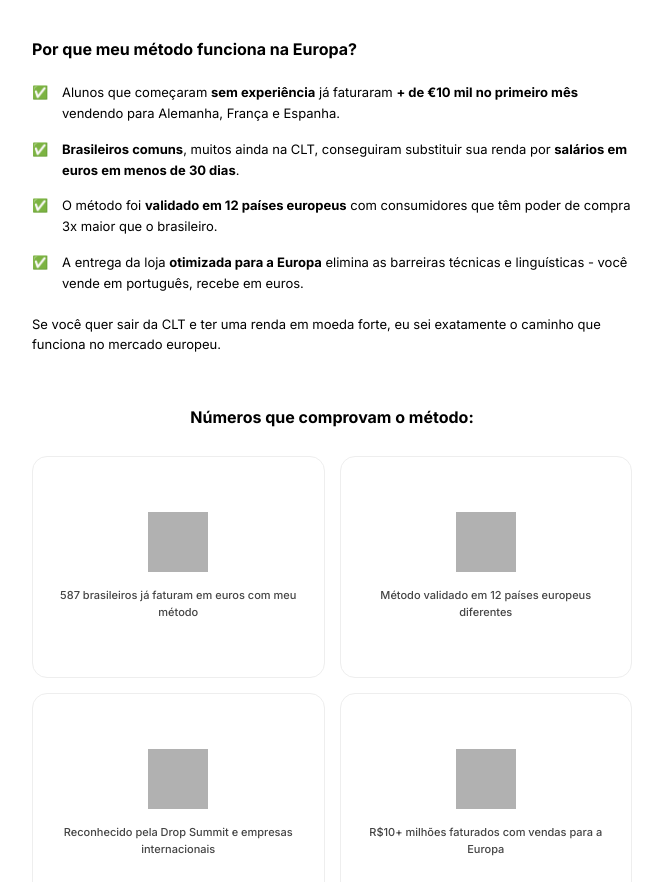
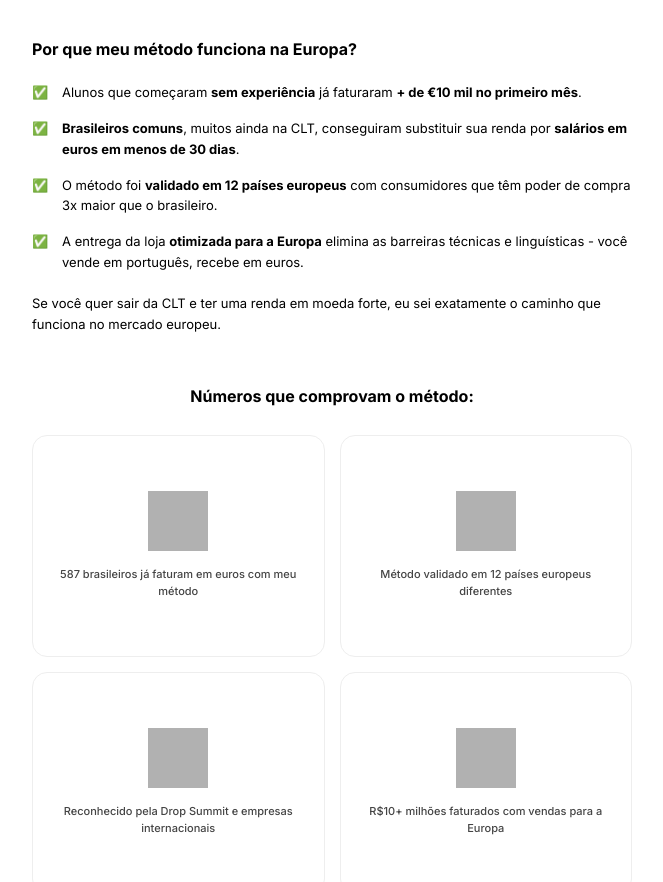
Before and after one commit to RaioneMachado/quiz-cabeca, a plain HTML site: page index30.html in a window 1280 px wide. Shown: the part 1178-2060 px from the top of the page, without its empty margins (308-971 px from the left). Drawn offline with Linux system fonts and the light colour scheme; grey boxes are pictures that could not be loaded.

Commit message:
atualização

```diff
--- a/index30.html
+++ b/index30.html
@@ -221,7 +221,7 @@
 
             <div class="check-item">
                 <span class="check-icon">✅</span>
-                <span>Alunos que começaram <b>sem experiência</b> já faturaram <b>+ de €10 mil no primeiro mês</b> vendendo para Alemanha, França e Espanha.</span>
+                <span>Alunos que começaram <b>sem experiência</b> já faturaram <b>+ de €10 mil no primeiro mês</b>.</span>
             </div>
             <div class="check-item">
                 <span class="check-icon">✅</span>
```
